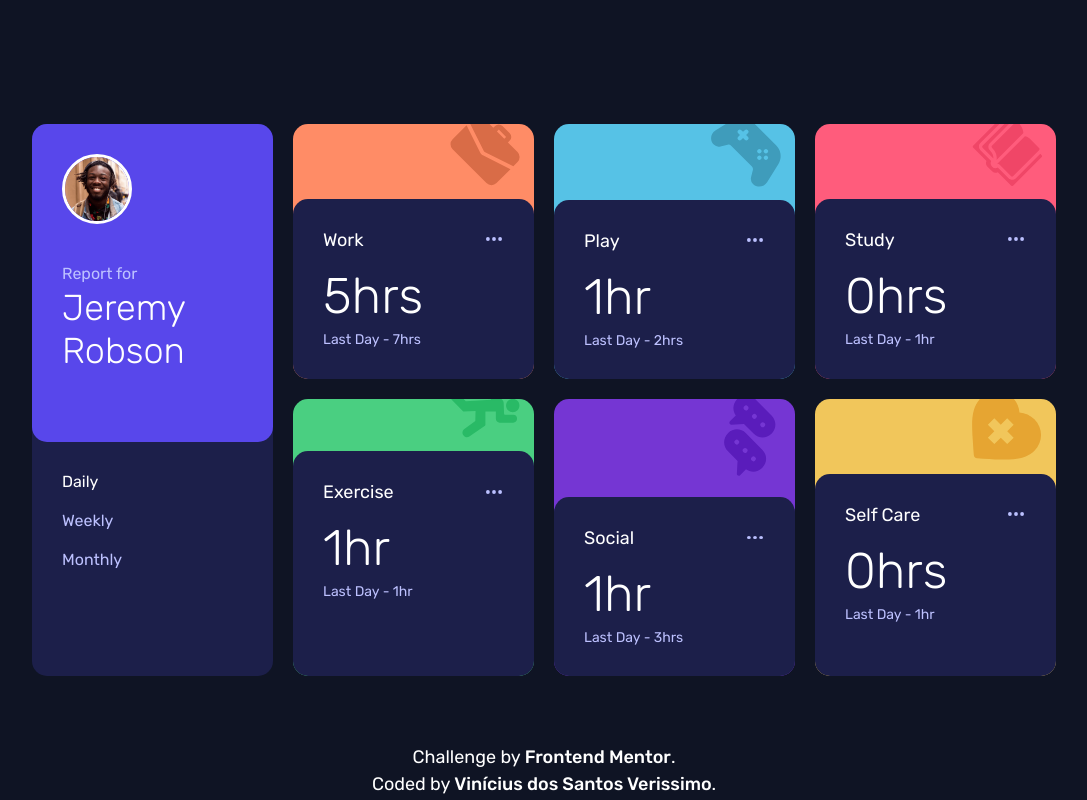
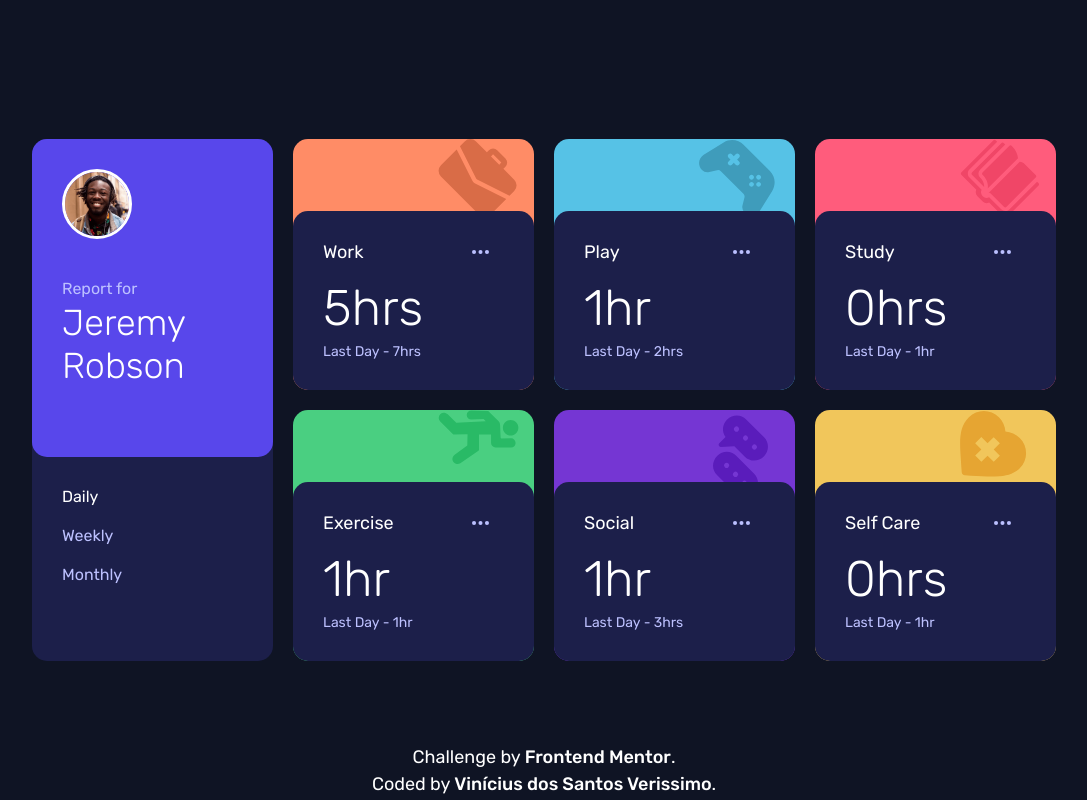
Before and after one commit to viniciusdsv93/Time-tracking-dashboard, a plain HTML site: page index.html in a window 1280 px wide. Shown: the whole page, without its empty margins (96-1183 px from the left). Drawn offline with Linux system fonts and the light colour scheme.

Commit message:
Update style.css
Took the liberty to fix the alignment issue you had with one of the cards using z-index and positioning

```diff
--- a/style.css
+++ b/style.css
@@ -39,17 +39,15 @@ p {
 
 .container-card {
     border-radius: 15px;
-    border-bottom-left-radius: 15px;
-    border-bottom-right-radius: 15px;
     background-color: #fff;
     overflow: hidden;
+    position: relative;
 }
 
 .container-card img {
-    position: relative;
-    width: 70px;
-    top: -3%;
-    left: 65%;
+    position: absolute;
+    left: 60%;
+    z-index: 1;
 }
 
 .card {
@@ -61,8 +59,11 @@ p {
     padding: 30px;
     height: 100%;
     width: 100%;
+    margin-top: 30%;
     transition: 0.5s;
     cursor: pointer;
+    position: relative;
+    z-index: 999;
 }
 
 .card:hover {
@@ -84,6 +85,11 @@ p {
 .card-title img {
     width: 15%;
     cursor: pointer;
+    position: relative;
+    float: right;
+    height: 30%;
+    object-fit: contain;
+    margin-right: 0.5rem;
 }
 
 .card-content h1 {
@@ -209,6 +215,14 @@ p {
         margin: 100px 0;
     }
 
+    .container-card img {
+        left: 75%;
+    }
+
+    .card {
+        margin-top: 15%;
+    }
+
     .profile-info {
         flex-direction: row;
         justify-items: space-between;
```
